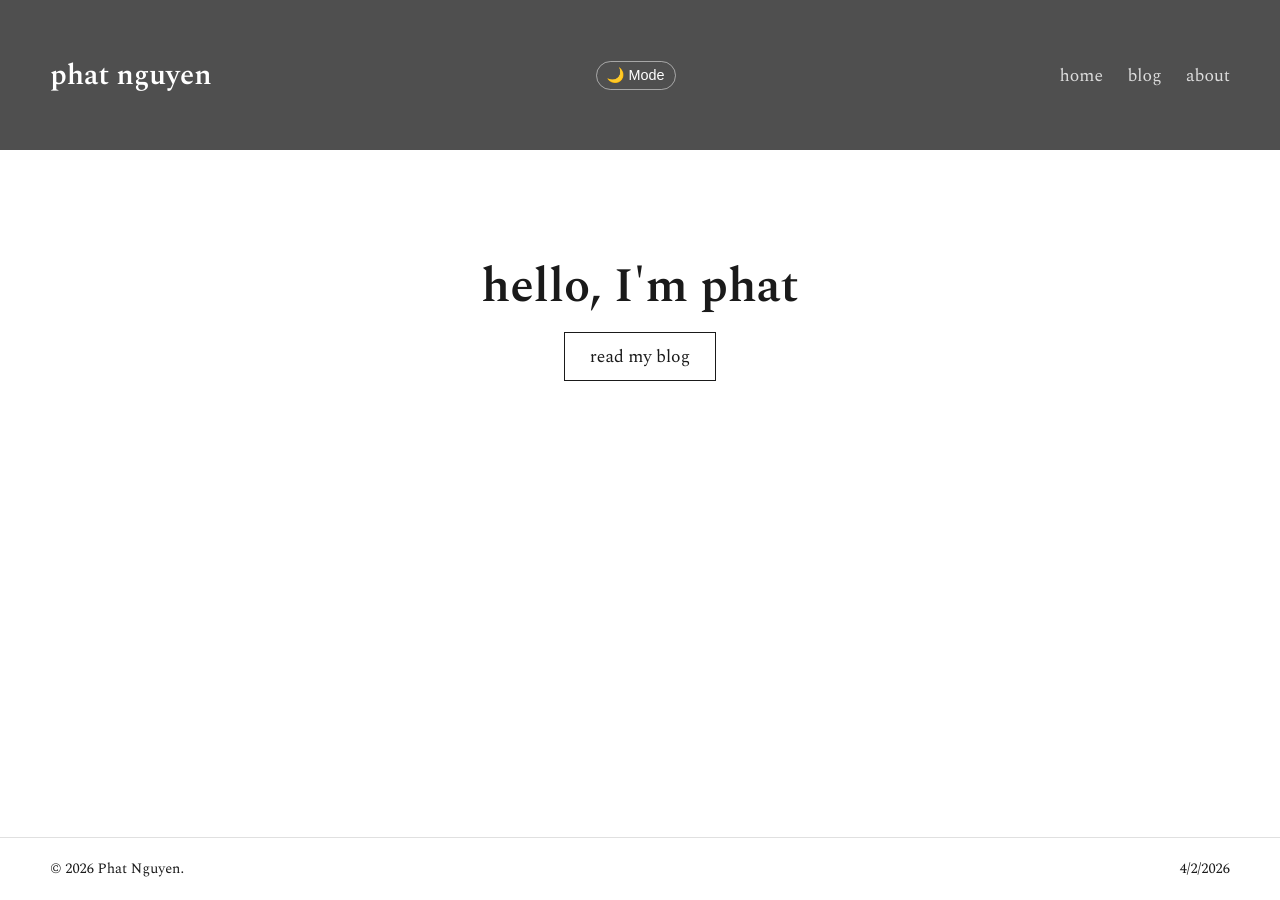
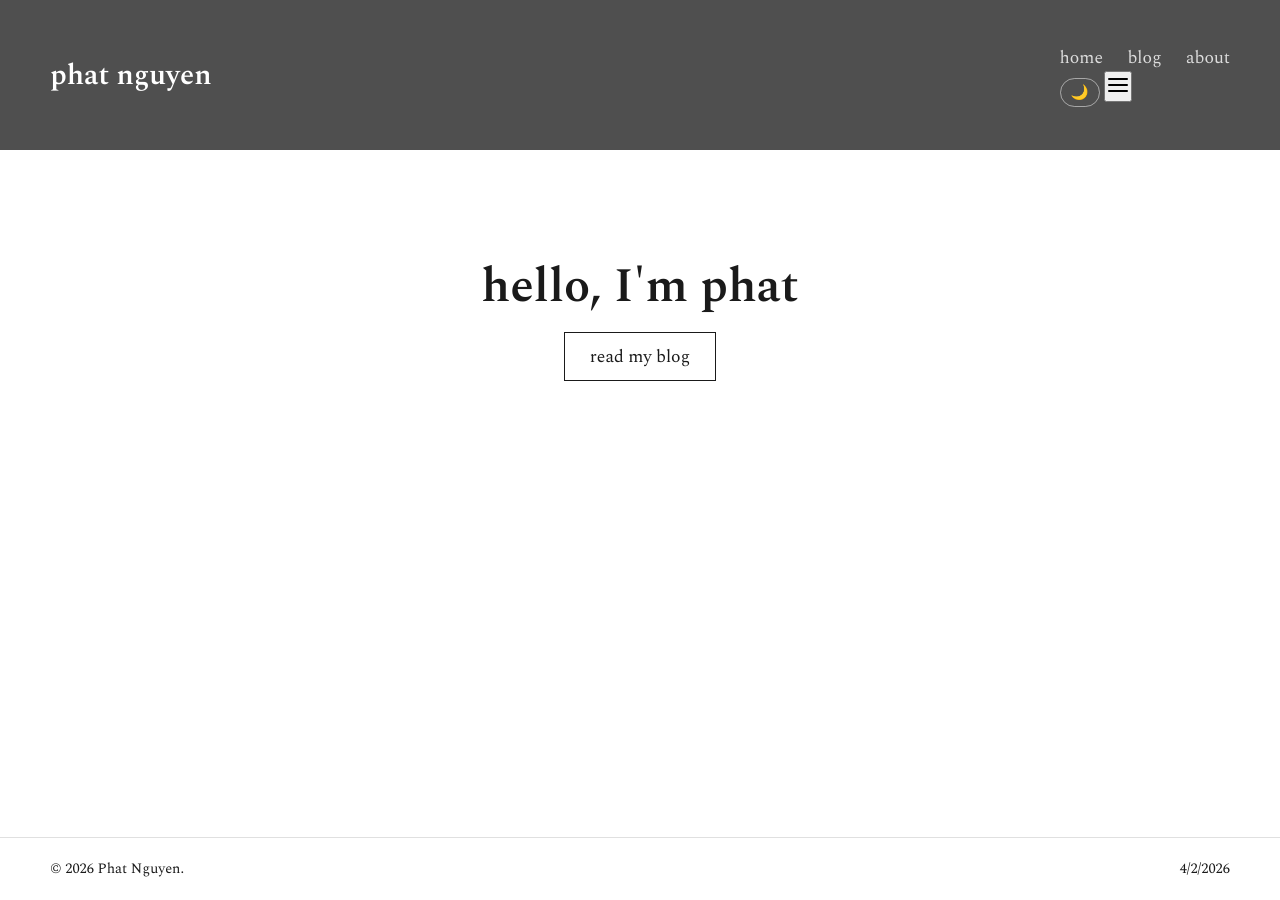
Before and after one commit to phat8507/demo1, a Jekyll site: the page built from index.html, in a window 1280 px wide. Built offline with Jekyll 4.4.1, drawn with Linux system fonts in a browser that asks for light colours.

Commit message:
Update default.html

```diff
--- a/_layouts/default.html
+++ b/_layouts/default.html
@@ -11,18 +11,23 @@
     <header class="{% if page.header_style == 'tall' %}header-tall{% else %}header-short{% endif %}">
         <a href="{{ '/' | relative_url }}" class="logo">phat nguyen</a>
 
-        <div style="display: flex; align-items: center;">
-            <button class="theme-toggle" onclick="toggleTheme()">
-                <span id="theme-icon">🌙</span> Mode
+        <div class="header-right">
+            <nav id="main-nav">
+                <a href="{{ '/' | relative_url }}">home</a>
+                <a href="{{ '/blog/' | relative_url }}">blog</a>
+                <a href="{{ '/about.html' | relative_url }}">about</a>
+            </nav>
+
+            <button class="theme-toggle" onclick="toggleTheme()" aria-label="Toggle Dark Mode">
+                <span id="theme-icon">🌙</span>
             </button>
 
-            </div>
-
-        <nav id="main-nav">
-            <a href="{{ '/' | relative_url }}">home</a>
-            <a href="{{ '/blog/' | relative_url }}">blog</a>
-            <a href="{{ '/about.html' | relative_url }}">about</a>
-        </nav>
+            <button class="menu-toggle" onclick="toggleMenu()" aria-label="Toggle menu">
+                <svg width="24" height="24" viewBox="0 0 24 24" fill="none" stroke="currentColor" stroke-width="2">
+                    <path d="M3 12H21" stroke-linecap="round"/><path d="M3 6H21" stroke-linecap="round"/><path d="M3 18H21" stroke-linecap="round"/>
+                </svg>
+            </button>
+        </div>
     </header>
 
     <main>
@@ -35,29 +40,26 @@
     </footer>
 
     <script>
-        // Script Ngày tháng
         const today = new Date();
         document.getElementById('current-date').textContent = today.toLocaleDateString('vi-VN');
 
         // SCRIPT DARK MODE
         const body = document.body;
         const icon = document.getElementById('theme-icon');
-
-        // Kiểm tra bộ nhớ xem người dùng đã chọn mode nào chưa
         if (localStorage.getItem('theme') === 'dark') {
             body.classList.add('dark-mode');
             icon.textContent = '☀️';
         }
-
         function toggleTheme() {
             body.classList.toggle('dark-mode');
-            if (body.classList.contains('dark-mode')) {
-                icon.textContent = '☀️';
-                localStorage.setItem('theme', 'dark');
-            } else {
-                icon.textContent = '🌙';
-                localStorage.setItem('theme', 'light');
-            }
+            const isDark = body.classList.contains('dark-mode');
+            icon.textContent = isDark ? '☀️' : '🌙';
+            localStorage.setItem('theme', isDark ? 'dark' : 'light');
+        }
+
+        // SCRIPT MENU MOBILE
+        function toggleMenu() {
+            document.getElementById('main-nav').classList.toggle('active');
         }
     </script>
 </body>
```
